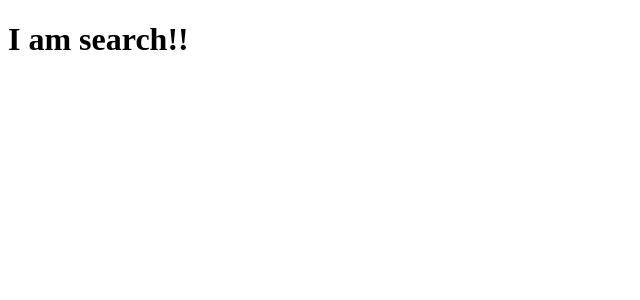
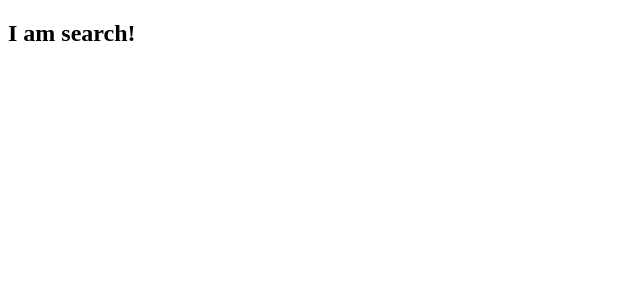
Before and after one commit to jacobwhood/youtube-clone, a React app: page /search in a window 1280 px wide. Shown: the top 300 px of the page, without its empty margins (0-640 px from the left). Built offline with nearby package versions, Linux system fonts and the light colour scheme; the HTML template or start-up script is replaced by a standard one.

Commit message:
Render SearchBar, VideoList, and VideoPlayer

```diff
--- a/client/src/components/Search.jsx
+++ b/client/src/components/Search.jsx
@@ -1,8 +1,15 @@
-import React, { Component } from 'react';
+import React from 'react';
+
+import SearchBar from './SearchBar.jsx';
+import VideoList from './VideoList.jsx';
+import VideoPlayer from './VideoPlayer.jsx';
 
 const Search = () => (
   <div className='search-container'>
-    <h1>I am search!!</h1>
+    <h2>I am search!</h2>
+    <SearchBar />
+    <VideoList />
+    <VideoPlayer />
   </div>
 );
 
```
